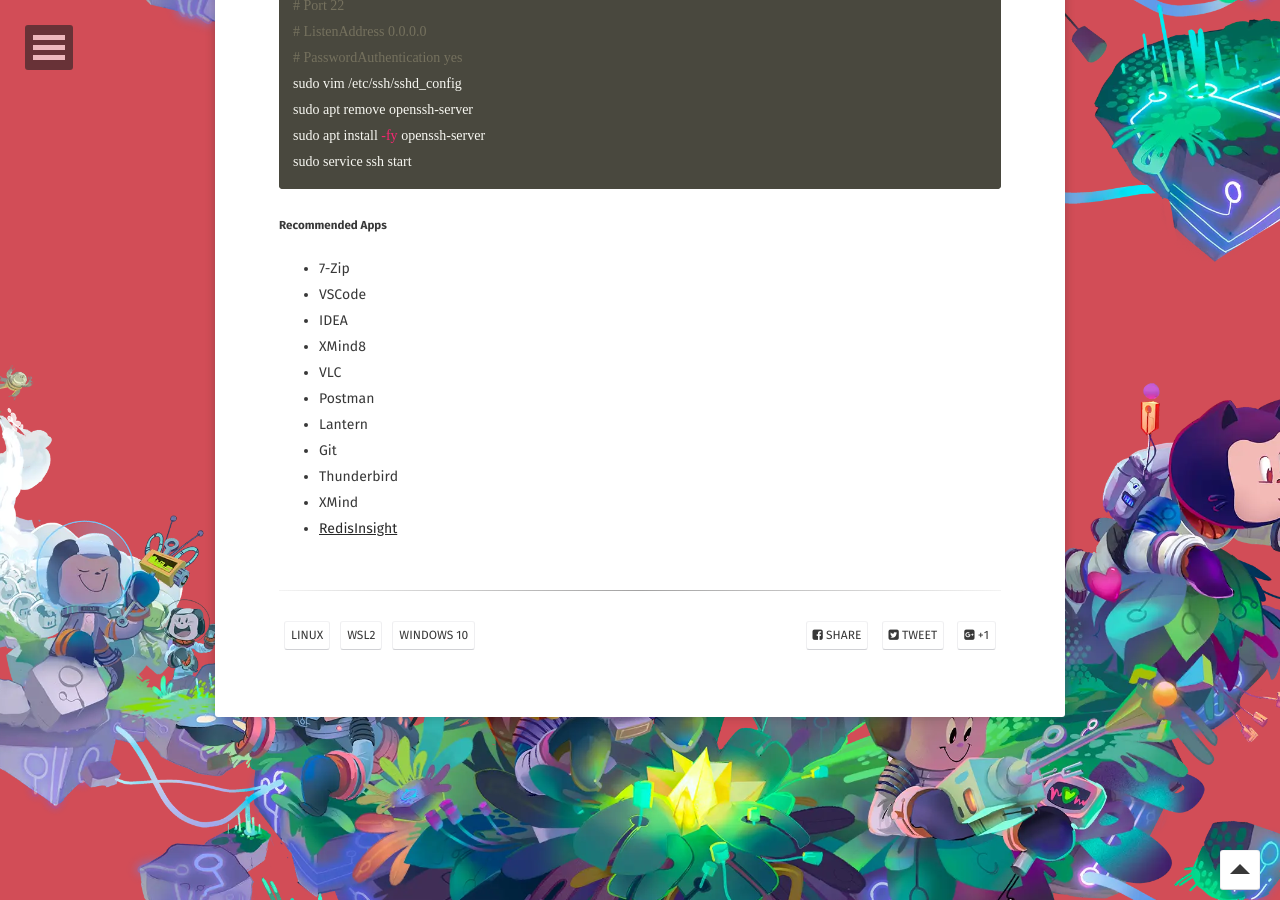
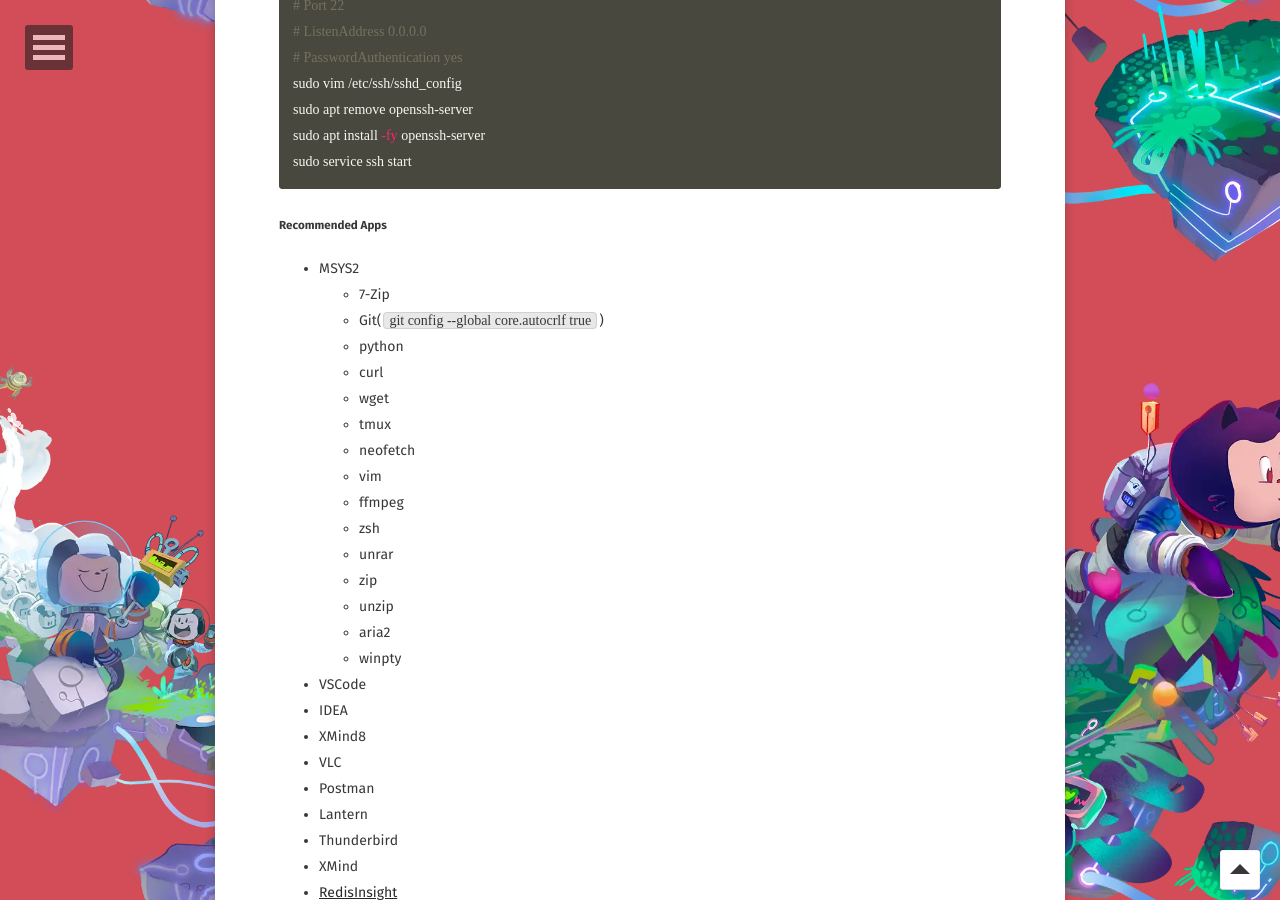
Before and after one commit to WebPavel/WebPavel.github.io, a Jekyll site: the page built from _posts/2021-12-03-WSL2-GUI.md, in a window 1280 px wide and 900 px high, scrolled down 1527 px. Built offline with Jekyll 4.4.1, drawn with Linux system fonts in a browser that asks for light colours; some web fonts are replaced.

Commit message:
Update 2021-12-03-WSL2-GUI.md

````diff
--- a/_posts/2021-12-03-WSL2-GUI.md
+++ b/_posts/2021-12-03-WSL2-GUI.md
@@ -67,14 +67,28 @@
 ```
 
 ##### Recommended Apps
-- 7-Zip
+- MSYS2
+  - 7-Zip
+  - Git(`git config --global core.autocrlf true`)
+  - python
+  - curl
+  - wget
+  - tmux
+  - neofetch
+  - vim
+  - ffmpeg
+  - zsh
+  - unrar
+  - zip
+  - unzip
+  - aria2
+  - winpty
 - VSCode
 - IDEA
 - XMind8
 - VLC
 - Postman
 - Lantern
-- Git
 - Thunderbird
 - XMind
 - [RedisInsight](https://download.redisinsight.redis.com/latest/RedisInsight-v2-win-installer.exe)
````
